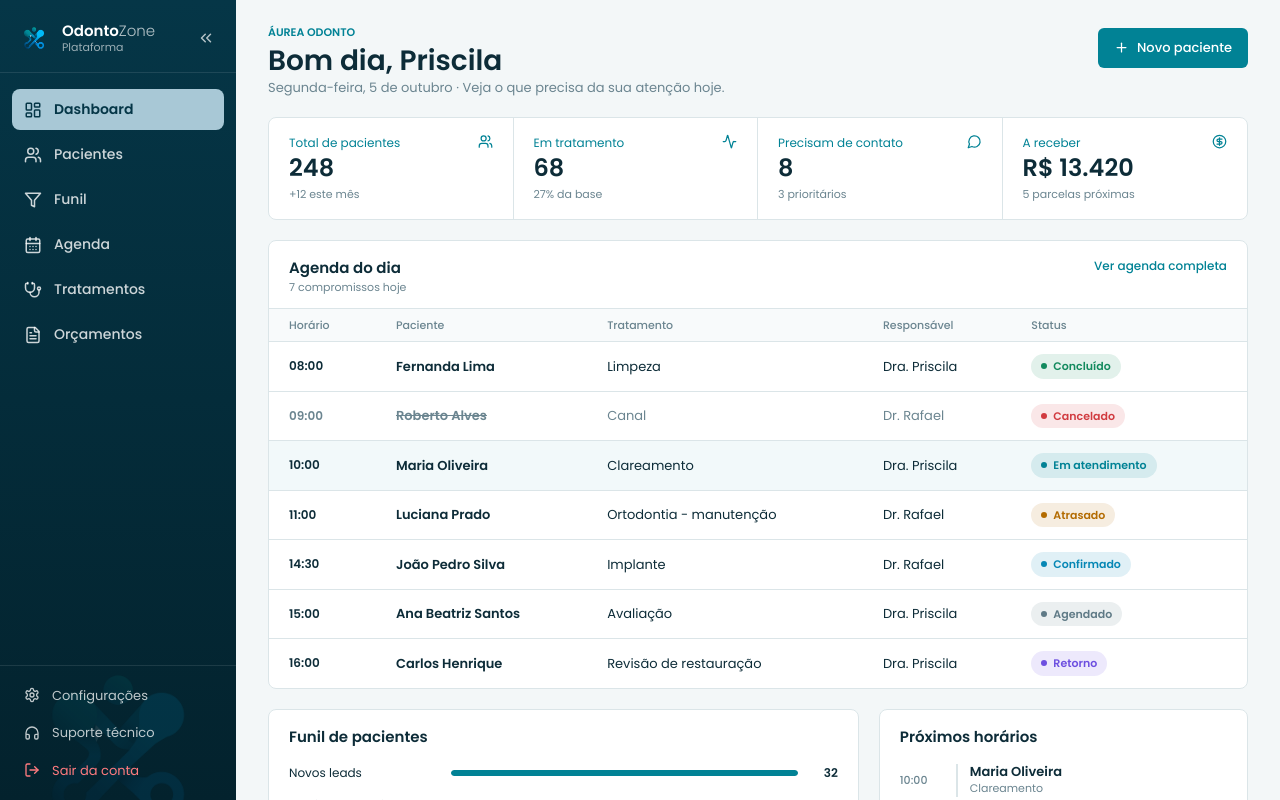
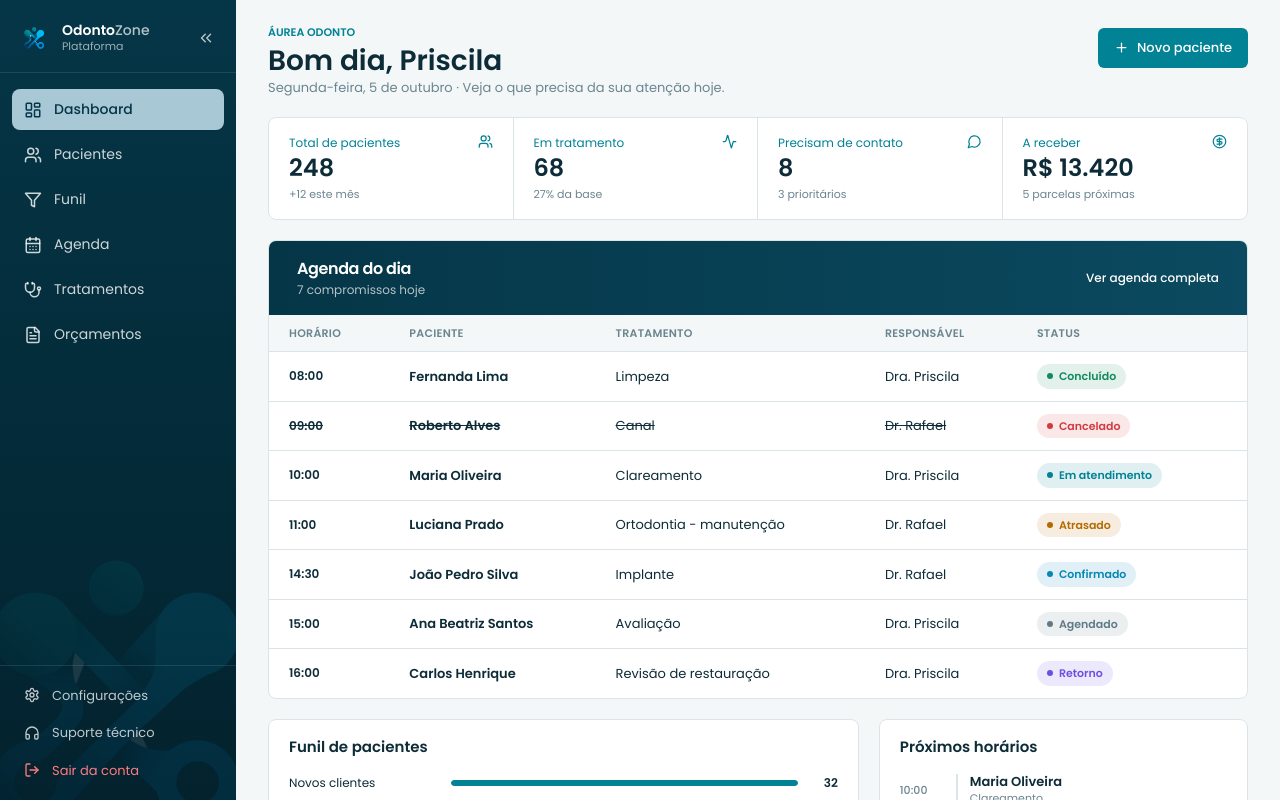
Before and after one commit to Priscilla-Marinho2005/odontoZone, a React (Vite) app: page / in a window 1280 px wide. Built offline with nearby package versions, Linux system fonts and the light colour scheme; a web font is replaced by a local one.

Commit message:
feat: add dashboard, pacietnes, funil, agenda, tratamentos e orçamentos

```diff
--- a/src/App.tsx
+++ b/src/App.tsx
@@ -4,7 +4,7 @@ import Dashboard from "./pages/Dashboard";
 import Pacientes, { PatientsProvider } from "./pages/Pacientes";
 import Funil from "./pages/Funil";
 import Agenda from "./pages/Agenda";
-import Tratamentos from "./pages/Tratamentos";
+import Tratamentos, { TreatmentsProvider } from "./pages/Tratamentos";
 import Orcamentos from "./pages/Orcamentos";
 
 export default function App() {
@@ -14,8 +14,10 @@ export default function App() {
 
   return (
     <PatientsProvider>
+      <TreatmentsProvider>
       <div className="flex h-screen">
         <Sidebar active={page} onNavigate={setPage} />
+        <div className="flex min-h-0 min-w-0 flex-1 flex-col pt-14 lg:pt-0">
         {page === "pacientes" ? (
           <Pacientes openProtocol={openProtocol} onOpened={clearOpen} />
         ) : page === "agenda" ? (
@@ -35,7 +37,9 @@ export default function App() {
         ) : (
           <Dashboard />
         )}
+        </div>
       </div>
+      </TreatmentsProvider>
     </PatientsProvider>
   );
 }
--- a/src/components/Siderbar.tsx
+++ b/src/components/Siderbar.tsx
@@ -2,7 +2,7 @@ import { useEffect, useState } from "react";
 import type { IconType } from "react-icons";
 import {
   LuLayoutDashboard, LuUsers, LuFilter, LuCalendarDays, LuStethoscope, LuFileText,
-  LuSettings, LuHeadphones, LuLogOut, LuChevronsLeft, LuChevronsRight,
+  LuSettings, LuHeadphones, LuLogOut, LuChevronsLeft, LuChevronsRight, LuMenu, LuX,
 } from "react-icons/lu";
 
 type NavItem = {
@@ -34,53 +34,87 @@ type SidebarProps = {
 
 export default function Sidebar({ active, onNavigate }: SidebarProps) {
   const [collapsed, setCollapsed] = useState<boolean>(false);
-  const [narrow, setNarrow] = useState(false);
-  const compact = narrow || collapsed;
+  const [open, setOpen] = useState(false);
 
   useEffect(() => {
-    const media = window.matchMedia("(max-width: 1023px)");
-    const sync = () => setNarrow(media.matches);
-    sync();
-    media.addEventListener("change", sync);
-    return () => media.removeEventListener("change", sync);
-  }, []);
+    if (!open) return;
+    const onKey = (event: KeyboardEvent) => {
+      if (event.key === "Escape") setOpen(false);
+    };
+    document.addEventListener("keydown", onKey);
+    return () => document.removeEventListener("keydown", onKey);
+  }, [open]);
+
+  function go(id: string) {
+    onNavigate(id);
+    setOpen(false);
+  }
 
   return (
+    <>
+      <div className="fixed inset-x-0 top-0 z-30 flex h-14 items-center gap-3 bg-navy px-4 text-white lg:hidden">
+        <button
+          type="button"
+          onClick={() => setOpen(true)}
+          aria-label="Abrir menu"
+          className="grid size-9 cursor-pointer place-items-center rounded-md hover:bg-white/10"
+        >
+          <LuMenu size={20} />
+        </button>
+        <p className="text-[15px] font-semibold">
+          Odonto<span className="font-medium text-white/70">Zone</span>
+        </p>
+      </div>
+
+      {open && (
+        <button
+          type="button"
+          aria-label="Fechar menu"
+          onClick={() => setOpen(false)}
+          className="fixed inset-0 z-40 bg-navy/50 lg:hidden"
+        />
+      )}
+
     <aside
-      className={`sidebar-bg sidebar-transition relative flex h-screen shrink-0 flex-col overflow-hidden text-white ${
-        compact ? "w-18" : "w-59"
-      }`}
+      className={`sidebar-bg sidebar-transition fixed inset-y-0 left-0 z-50 flex h-screen w-64 shrink-0 flex-col overflow-hidden text-white lg:static ${
+        open ? "translate-x-0" : "-translate-x-full lg:translate-x-0"
+      } ${collapsed ? "lg:w-18" : "lg:w-59"}`}
     >
       {/* Marca d'água */}
       <img
         src="/IconeLogoSemFundo.png"
         alt=""
         aria-hidden="true"
-        className="pointer-events-none absolute -bottom-16 w-72 opacity-10"
+        className="pointer-events-none absolute -bottom-28 -left-26 w-110 max-w-none opacity-10"
       />
 
       {/* Header */}
       <div className="relative flex items-center justify-between px-4 pb-4 pt-5">
         <div className="flex items-center gap-2.5 overflow-hidden">
           <img src="/IconeLogoSemFundo.png" alt="OdontoZone" className="h-9 w-9 shrink-0 object-contain" />
-          {!compact && (
-            <div className="leading-tight whitespace-nowrap">
-              <p className="text-[15px] font-semibold">
-                Odonto<span className="font-light text-white/70">Zone</span>
+          <div className={`leading-tight whitespace-nowrap ${collapsed ? "lg:hidden" : ""}`}>
+            <p className="text-[14px] font-semibold">
+              Odonto<span className="font-medium text-white/70">Zone</span>
             </p>
             <p className="text-[11px] text-white/60">Plataforma</p>
           </div>
-          )}
         </div>
-        {!narrow && (
         <button
+          type="button"
+          onClick={() => setOpen(false)}
+          aria-label="Fechar menu"
+          className="grid size-7 cursor-pointer place-items-center rounded-md text-white/70 hover:bg-white/10 lg:hidden"
+        >
+          <LuX size={18} />
+        </button>
+        <button
+          type="button"
           onClick={() => setCollapsed((c) => !c)}
-            aria-label={compact ? "Expandir menu" : "Recolher menu"}
-            className="grid h-7 w-7 shrink-0 place-items-center rounded-md text-white/70 transition hover:bg-white/10 hover:text-white focus-visible:outline-2 focus-visible:outline-sky"
+          aria-label={collapsed ? "Expandir menu" : "Recolher menu"}
+          className="hidden h-7 w-7 shrink-0 cursor-pointer place-items-center rounded-md text-white/70 transition hover:bg-white/10 hover:text-white focus-visible:outline-2 focus-visible:outline-sky lg:grid"
         >
-            {compact ? <LuChevronsRight size={18} /> : <LuChevronsLeft size={18} />}
+          {collapsed ? <LuChevronsRight size={18} /> : <LuChevronsLeft size={18} />}
         </button>
-        )}
       </div>
 
       {/* Navegação */}
@@ -91,17 +125,17 @@ export default function Sidebar({ active, onNavigate }: SidebarProps) {
             return (
               <li key={id}>
                 <button
-                  onClick={() => onNavigate(id)}
-                  title={compact ? label : undefined}
+                  onClick={() => go(id)}
+                  title={label}
                   aria-current={isActive ? "page" : undefined}
-                  className={`flex w-full items-center gap-3 rounded-lg px-3 py-2.5 text-left text-[14px] transition focus-visible:outline-2 focus-visible:outline-sky ${
+                  className={`flex w-full cursor-pointer items-center gap-3 rounded-lg px-3 py-2.5 text-left text-[14px] transition focus-visible:outline-2 focus-visible:outline-sky ${
                     isActive
-                      ? "bg-active font-semibold text-navy"
-                      : "font-medium text-white/80 hover:bg-white/8 hover:text-white"
-                  } ${compact ? "justify-center px-0" : ""}`}
+                      ? "bg-active font-medium text-navy"
+                      : "font-normal text-white/80 hover:bg-white/8 hover:text-white"
+                  } ${collapsed ? "lg:justify-center lg:px-0" : ""}`}
                 >
                   <Icon size={18} className="shrink-0" />
-                  {!compact && <span className="whitespace-nowrap">{label}</span>}
+                  <span className={`whitespace-nowrap ${collapsed ? "lg:hidden" : ""}`}>{label}</span>
                 </button>
               </li>
             );
@@ -115,18 +149,19 @@ export default function Sidebar({ active, onNavigate }: SidebarProps) {
           {footerItems.map(({ id, label, icon: Icon, danger }) => (
             <li key={id}>
               <button
-                title={compact ? label : undefined}
-                className={`flex w-full items-center gap-3 rounded-lg px-3 py-2 text-[13px] transition hover:bg-white/8 focus-visible:outline-2 focus-visible:outline-sky ${
+                title={label}
+                className={`flex w-full cursor-pointer items-center gap-3 rounded-lg px-3 py-2 text-[13px] transition hover:bg-white/8 focus-visible:outline-2 focus-visible:outline-sky ${
                   danger ? "text-[#ff7b7f]" : "text-white/75 hover:text-white"
-                } ${compact ? "justify-center px-0" : ""}`}
+                } ${collapsed ? "lg:justify-center lg:px-0" : ""}`}
               >
                 <Icon size={16} className="shrink-0" />
-                {!compact && <span className="whitespace-nowrap">{label}</span>}
+                <span className={`whitespace-nowrap ${collapsed ? "lg:hidden" : ""}`}>{label}</span>
               </button>
             </li>
           ))}
         </ul>
       </div>
     </aside>
+    </>
   );
 }
--- a/src/pages/Dashboard.tsx
+++ b/src/pages/Dashboard.tsx
@@ -54,7 +54,7 @@ const agenda: Appointment[] = [
 ];
 
 const funnel: FunnelItem[] = [
-  { label: "Novos leads", value: 32 },
+  { label: "Novos clientes", value: 32 },
   { label: "Avaliações realizadas", value: 24 },
   { label: "Orçamentos enviados", value: 18 },
   { label: "Tratamentos aprovados", value: 11, highlight: true },
@@ -122,41 +122,44 @@ export default function Dashboard() {
 
         {/* Agenda do dia */}
         <Card className="mt-5 overflow-hidden">
-          <div className="flex items-start justify-between px-5 pb-3 pt-4">
-            <div>
-              <h2 className="text-[15px] font-semibold">Agenda do dia</h2>
-              <p className="text-[11px] text-muted">{agenda.length} compromissos hoje</p>
+          <div className="flex items-center justify-between gap-4 bg-linear-to-r from-navy to-navy-soft px-7 py-4">
+            <div className="flex items-center gap-3">
+              <div>
+                <h2 className="text-[16px] font-semibold tracking-tight text-white">Agenda do dia</h2>
+                <p className="text-[12px] text-white/70">{agenda.length} compromissos hoje</p>
+              </div>
             </div>
-            <a href="#" className="text-[12px] font-medium text-teal hover:underline">Ver agenda completa</a>
+            <a href="#" className="text-[12px] font-medium text-white hover:underline">
+              Ver agenda completa
+            </a>
           </div>
           <div className="overflow-x-auto">
             <table className="w-full min-w-170 text-left">
               <thead>
-                <tr className="border-t border-line bg-surface/60 text-[11px] font-medium text-muted">
-                  <th className="px-5 py-2 font-medium">Horário</th>
-                  <th className="px-3 py-2 font-medium">Paciente</th>
-                  <th className="px-3 py-2 font-medium">Tratamento</th>
-                  <th className="px-3 py-2 font-medium">Responsável</th>
-                  <th className="px-5 py-2 font-medium">Status</th>
+                <tr className="border-b border-line bg-surface text-[11px] font-semibold tracking-wide text-muted uppercase">
+                  <th className="px-5 py-2.5 font-semibold">Horário</th>
+                  <th className="px-3 py-2.5 font-semibold">Paciente</th>
+                  <th className="px-3 py-2.5 font-semibold">Tratamento</th>
+                  <th className="px-3 py-2.5 font-semibold">Responsável</th>
+                  <th className="px-5 py-2.5 font-semibold">Status</th>
                 </tr>
               </thead>
               <tbody>
-                {agenda.map((a) => (
+                {agenda.map((a) => {
+                  const cancelled = a.status === "Cancelado";
+                  return (
                   <tr
                     key={`${a.time}-${a.patient}`}
-                    className={`border-t border-line text-[13px] ${
-                      a.status === "Em atendimento" ? "bg-teal/5" : ""
-                    } ${a.status === "Cancelado" ? "text-muted" : ""}`}
+                    className="border-t border-line text-[13px] hover:bg-surface"
                   >
-                    <td className="px-5 py-3 text-[12px] font-semibold tabular-nums">{a.time}</td>
-                    <td className={`px-3 py-3 font-semibold ${a.status === "Cancelado" ? "line-through" : ""}`}>
-                      {a.patient}
-                    </td>
-                    <td className="px-3 py-3">{a.treatment}</td>
-                    <td className="px-3 py-3">{a.responsible}</td>
+                    <td className={`px-5 py-3 text-[12px] font-semibold tabular-nums ${cancelled ? "line-through" : ""}`}>{a.time}</td>
+                    <td className={`px-3 py-3 font-semibold ${cancelled ? "line-through" : ""}`}>{a.patient}</td>
+                    <td className={`px-3 py-3 ${cancelled ? "line-through" : ""}`}>{a.treatment}</td>
+                    <td className={`px-3 py-3 ${cancelled ? "line-through" : ""}`}>{a.responsible}</td>
                     <td className="px-5 py-3"><StatusBadge status={a.status} /></td>
                   </tr>
-                ))}
+                  );
+                })}
               </tbody>
             </table>
           </div>
--- a/src/pages/Funil.tsx
+++ b/src/pages/Funil.tsx
@@ -1,7 +1,8 @@
-import { useEffect, useState } from "react";
+import { useState } from "react";
 import { LuGripVertical } from "react-icons/lu";
 import { funnelStages, usePatients } from "./Pacientes";
 import type { FunnelStage } from "./Pacientes";
+import { actionsForTreatment, useTreatments } from "./Tratamentos";
 
 type Patient = ReturnType<typeof usePatients>["patients"][number];
 
@@ -47,7 +48,7 @@ export default function Funil({ onOpenPatient }: { onOpenPatient: (protocol: str
           return (
             <section
               key={stage}
-              className={`flex w-[280px] shrink-0 flex-col rounded-lg border bg-white ${
+              className={`flex w-70 shrink-0 flex-col rounded-lg border bg-white ${
                 overStage === stage ? "border-teal" : "border-line"
               }`}
               onDragOver={(event) => {
@@ -117,11 +118,8 @@ function PatientCard({
   onSummary: () => void;
   onNextAction: (action: string) => void;
 }) {
-  const [action, setAction] = useState(patient.nextAction);
-
-  useEffect(() => {
-    setAction(patient.nextAction);
-  }, [patient.nextAction]);
+  const { treatments } = useTreatments();
+  const actions = actionsForTreatment(treatments, patient.treatment);
 
   return (
     <article
@@ -163,16 +161,19 @@ function PatientCard({
       </dl>
       <label className="mt-3 block text-[11px] font-medium text-muted">
         Próxima ação
-        <input
-          value={action}
-          onChange={(event) => setAction(event.target.value)}
-          onBlur={() => onNextAction(action.trim())}
-          onKeyDown={(event) => {
-            if (event.key === "Enter") event.currentTarget.blur();
-          }}
-          placeholder="Definir próxima ação"
+        <select
+          value={patient.nextAction}
+          onChange={(event) => onNextAction(event.target.value)}
           className="mt-1 w-full rounded-md border border-line bg-white px-2 py-1.5 text-[12px] text-ink outline-none focus:border-teal"
-        />
+        >
+          <option value="">Selecione a ação</option>
+          {patient.nextAction && !actions.includes(patient.nextAction) && (
+            <option value={patient.nextAction}>{patient.nextAction}</option>
+          )}
+          {actions.map((action) => (
+            <option key={action} value={action}>{action}</option>
+          ))}
+        </select>
       </label>
       <label className="mt-2 block text-[11px] font-medium text-muted">
         Alterar etapa
@@ -213,7 +214,8 @@ function Summary({
   onMove: (stage: FunnelStage) => void;
   onNextAction: (action: string) => void;
 }) {
-  const [action, setAction] = useState(patient.nextAction);
+  const { treatments } = useTreatments();
+  const actions = actionsForTreatment(treatments, patient.treatment);
   const pending = Math.max(patient.value - patient.paid, 0);
 
   return (
@@ -268,12 +270,19 @@ function Summary({
         </label>
         <label className="mt-3 block text-[11px] font-medium text-muted">
           Próxima ação
-          <input
-            value={action}
-            onChange={(event) => setAction(event.target.value)}
-            onBlur={() => onNextAction(action.trim())}
+          <select
+            value={patient.nextAction}
+            onChange={(event) => onNextAction(event.target.value)}
             className="mt-1 w-full rounded-md border border-line px-3 py-2 text-[13px] outline-none focus:border-teal"
-          />
+          >
+            <option value="">Selecione a ação</option>
+            {patient.nextAction && !actions.includes(patient.nextAction) && (
+              <option value={patient.nextAction}>{patient.nextAction}</option>
+            )}
+            {actions.map((action) => (
+              <option key={action} value={action}>{action}</option>
+            ))}
+          </select>
         </label>
         <div className="mt-5 flex flex-wrap justify-end gap-2">
           <button type="button" onClick={onClose} className="rounded-md border border-line px-4 py-2.5 text-[13px] font-medium hover:bg-surface">
--- a/src/pages/Tratamentos.tsx
+++ b/src/pages/Tratamentos.tsx
@@ -1,8 +1,9 @@
-import { useState } from "react";
+import { createContext, useContext, useState } from "react";
+import type { ReactNode } from "react";
 import { LuPencil, LuPlus, LuX } from "react-icons/lu";
 import { usePatients } from "./Pacientes";
 
-type ClinicTreatment = {
+export type ClinicTreatment = {
   id: string;
   name: string;
   patientKey: string;
@@ -10,18 +11,40 @@ type ClinicTreatment = {
   price: string;
   duration: string;
   stages: string;
+  actions: string;
   active: boolean;
 };
 
 const initialTreatments: ClinicTreatment[] = [
-  { id: "avaliacao", name: "Avaliação", patientKey: "Avaliação", description: "Consulta inicial para diagnóstico e plano.", price: "350", duration: "40 min", stages: "Triagem\nConcluída", active: true },
-  { id: "limpeza", name: "Limpeza", patientKey: "Limpeza", description: "Profilaxia e orientação de higiene.", price: "180", duration: "50 min", stages: "Agendada\nRealizada", active: true },
-  { id: "clareamento", name: "Clareamento", patientKey: "Clareamento", description: "Protocolo de clareamento em consultório.", price: "1400", duration: "1 h", stages: "Avaliação\nSessão 1\nSessão 2\nFinalização", active: true },
-  { id: "restauracao", name: "Restauração", patientKey: "Restauração", description: "Restauração em resina e revisão.", price: "890", duration: "1 h", stages: "Preparo\nRestauração\nRevisão", active: true },
-  { id: "canal", name: "Canal", patientKey: "Canal", description: "Tratamento endodôntico.", price: "1600", duration: "1 h 30", stages: "Diagnóstico\nTratamento\nObturação\nAcompanhamento", active: true },
-  { id: "implante", name: "Implante dentário", patientKey: "Implante", description: "Do planejamento à prótese sobre implante.", price: "8500", duration: "Conforme etapa", stages: "Planejamento\nCirurgia\nOsseointegração\nPrótese", active: true },
-  { id: "ortodontia", name: "Ortodontia", patientKey: "Ortodontia", description: "Aparelho e manutenções periódicas.", price: "6200", duration: "40 min", stages: "Avaliação\nInstalação\nManutenção\nContenção", active: true },
+  { id: "avaliacao", name: "Avaliação", patientKey: "Avaliação", description: "Consulta inicial para diagnóstico e plano.", price: "350", duration: "40 min", stages: "Triagem\nConcluída", actions: "Enviar orçamento\nSolicitar exames\nAgendar retorno da avaliação", active: true },
+  { id: "limpeza", name: "Limpeza", patientKey: "Limpeza", description: "Profilaxia e orientação de higiene.", price: "180", duration: "50 min", stages: "Agendada\nRealizada", actions: "Profilaxia em 6 meses\nOrientar higiene\nAgendar retorno", active: true },
+  { id: "clareamento", name: "Clareamento", patientKey: "Clareamento", description: "Protocolo de clareamento em consultório.", price: "1400", duration: "1 h", stages: "Avaliação\nSessão 1\nSessão 2\nFinalização", actions: "Confirmar sessão 3\nEntregar moldeira\nAvaliar sensibilidade", active: true },
+  { id: "restauracao", name: "Restauração", patientKey: "Restauração", description: "Restauração em resina e revisão.", price: "890", duration: "1 h", stages: "Preparo\nRestauração\nRevisão", actions: "Agendar revisão\nEnviar orçamento\nConfirmar adaptação", active: true },
+  { id: "canal", name: "Canal", patientKey: "Canal", description: "Tratamento endodôntico.", price: "1600", duration: "1 h 30", stages: "Diagnóstico\nTratamento\nObturação\nAcompanhamento", actions: "Agendar obturação\nSolicitar radiografia\nSem retorno previsto", active: true },
+  { id: "implante", name: "Implante dentário", patientKey: "Implante", description: "Do planejamento à prótese sobre implante.", price: "8500", duration: "Conforme etapa", stages: "Planejamento\nCirurgia\nOsseointegração\nPrótese", actions: "Definir próximo atendimento\nConsulta de controle\nAgendar cirurgia", active: true },
+  { id: "ortodontia", name: "Ortodontia", patientKey: "Ortodontia", description: "Aparelho e manutenções periódicas.", price: "6200", duration: "40 min", stages: "Avaliação\nInstalação\nManutenção\nContenção", actions: "Troca de arco\nAgendar manutenção\nAjustar aparelho", active: true },
 ];
+
+const TreatmentsContext = createContext<{
+  treatments: ClinicTreatment[];
+  setTreatments: (value: ClinicTreatment[] | ((current: ClinicTreatment[]) => ClinicTreatment[])) => void;
+} | null>(null);
+
+export function TreatmentsProvider({ children }: { children: ReactNode }) {
+  const [treatments, setTreatments] = useState(initialTreatments);
+  return <TreatmentsContext.Provider value={{ treatments, setTreatments }}>{children}</TreatmentsContext.Provider>;
+}
+
+export function useTreatments() {
+  const value = useContext(TreatmentsContext);
+  if (!value) throw new Error("useTreatments deve ficar dentro de TreatmentsProvider");
+  return value;
+}
+
+export function actionsForTreatment(treatments: ClinicTreatment[], patientTreatment: string) {
+  const found = treatments.find((item) => item.patientKey === patientTreatment || item.name === patientTreatment);
+  return (found?.actions ?? "").split("\n").map((action) => action.trim()).filter(Boolean);
+}
 
 const emptyDraft = (): ClinicTreatment => ({
   id: "",
@@ -31,6 +54,7 @@ const emptyDraft = (): ClinicTreatment => ({
   price: "",
   duration: "",
   stages: "",
+  actions: "",
   active: true,
 });
 
@@ -42,7 +66,7 @@ function money(value: string) {
 
 export default function Tratamentos() {
   const { patients } = usePatients();
-  const [items, setItems] = useState<ClinicTreatment[]>(initialTreatments);
+  const { treatments: items, setTreatments: setItems } = useTreatments();
   const [draft, setDraft] = useState<ClinicTreatment | null>(null);
   const [error, setError] = useState("");
 
@@ -110,6 +134,12 @@ export default function Tratamentos() {
                   <div><dt className="text-muted">Em retorno</dt><dd className="font-semibold">{retorno}</dd></div>
                 </dl>
                 <p className="mt-3 text-[12px]">{money(item.price)}{item.duration ? ` · ${item.duration}` : ""}</p>
+                <p className="mt-2 text-[11px] font-medium text-muted">Ações</p>
+                <ul className="mt-1 list-disc pl-4 text-[12px]">
+                  {item.actions.split("\n").map((action) => action.trim()).filter(Boolean).map((action) => (
+                    <li key={action}>{action}</li>
+                  ))}
+                </ul>
                 <button type="button" onClick={() => openEdit(item)} className="mt-3 inline-flex items-center gap-1.5 text-[12px] font-medium text-teal hover:underline">
                   <LuPencil size={13} /> Editar
                 </button>
@@ -154,6 +184,10 @@ export default function Tratamentos() {
               </label>
             </div>
             <label className="mt-3 block text-[11px] font-medium text-muted">
+              Ações
+              <textarea value={draft.actions} onChange={(event) => setDraft({ ...draft, actions: event.target.value })} rows={4} placeholder="Uma ação por linha" className="mt-1 w-full rounded-md border border-line px-3 py-2 text-[13px] outline-none focus:border-teal" />
+            </label>
+            <label className="mt-3 block text-[11px] font-medium text-muted">
               Etapas do tratamento
               <textarea value={draft.stages} onChange={(event) => setDraft({ ...draft, stages: event.target.value })} rows={4} placeholder="Uma etapa por linha" className="mt-1 w-full rounded-md border border-line px-3 py-2 text-[13px] outline-none focus:border-teal" />
             </label>
```
Also changed, not shown: src/pages/Pacientes.tsx (+34 -35 lines). Lines whose indentation alone changed are shown as unchanged.
